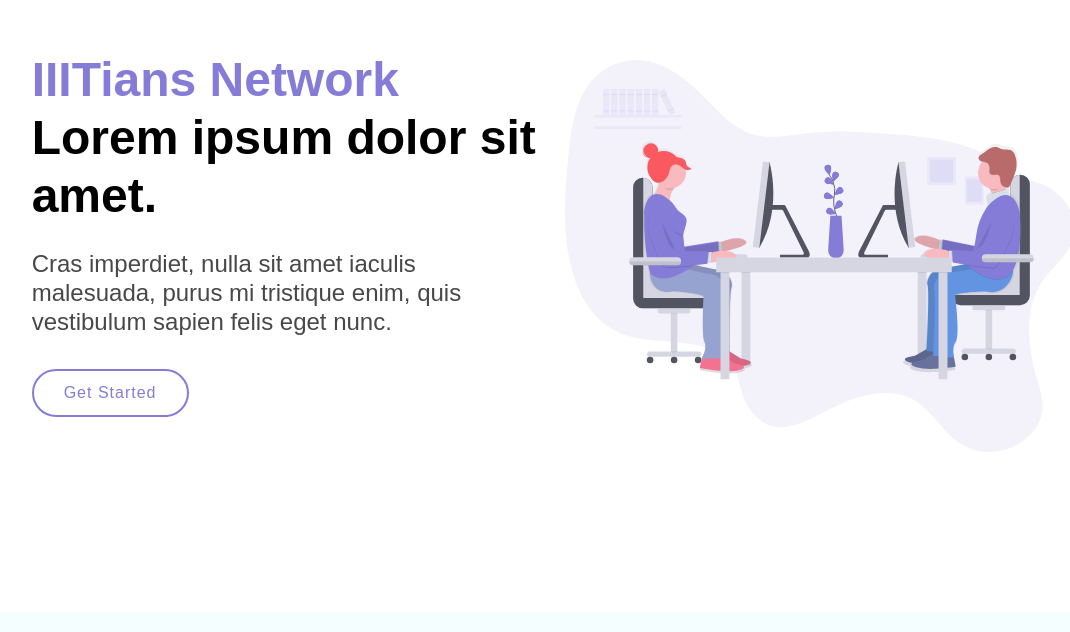
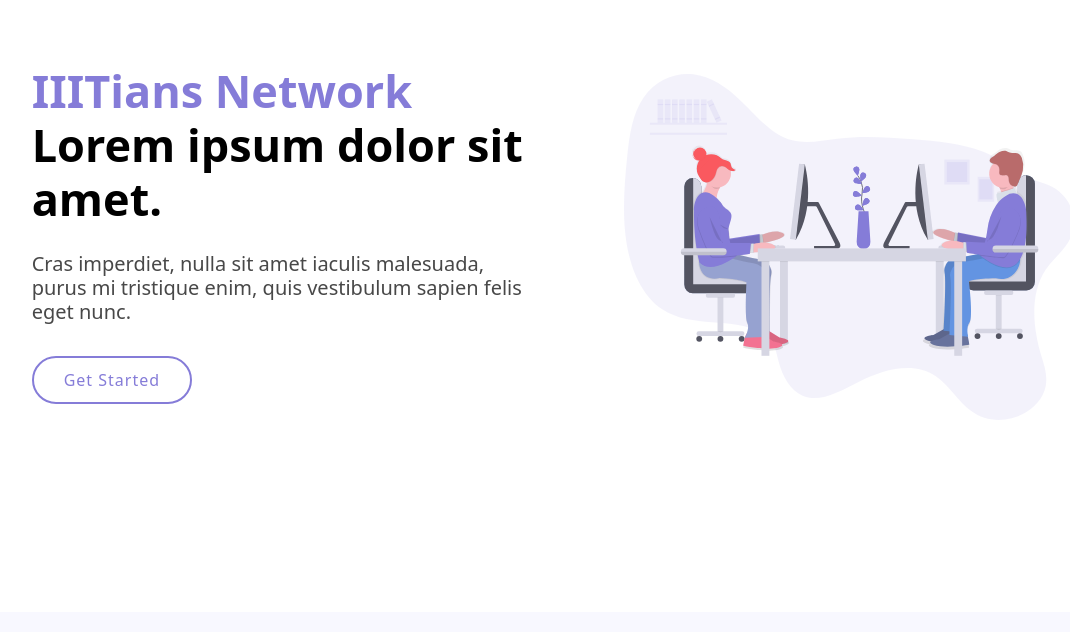
Before and after one commit to COMET-Labs/COMET-Frontend, a React (Create React App) app: page / in a window 1280 px wide. Shown: the part 168-800 px from the top of the page, without its empty margins (87-1157 px from the left). Built offline with nearby package versions, Linux system fonts and the light colour scheme.

Commit message:
Update index.css

```diff
--- a/src/index.css
+++ b/src/index.css
@@ -1,9 +1,28 @@
-*{
+body {
   margin: 0;
   padding: 0;
   box-sizing: border-box;
-  font-family: "Ubuntu",sans-serif;
+  font-family: -apple-system, BlinkMacSystemFont, 'Segoe UI', 'Roboto', 'Oxygen',
+    'Ubuntu', 'Cantarell', 'Fira Sans', 'Droid Sans', 'Helvetica Neue',
+    sans-serif;
+  -webkit-font-smoothing: antialiased;
+  -moz-osx-font-smoothing: grayscale;
 }
+
+code {
+  font-family: source-code-pro, Menlo, Monaco, Consolas, 'Courier New',
+    monospace;
+}
+
+section {
+  position: relative;
+  width: 100%;
+  height: 100%;
+  background-size: cover;
+  background-attachment: fixed;
+  background-repeat: no-repeat;
+}
+
 
 @media(min-width:993px) {
   #header {
@@ -15,14 +34,14 @@
 
 #header h1{
   margin: 0 0 10px 0;
-  font-size: 48px;
+  font-size: 45px;
   font-weight: 700;
   color: black;
 }
 
 #header h2{
   color: #484848;
-  font-size: 24px;
+  font-size: 20px;
 }
 #header .brand-name{
   color: #857CD8;
@@ -74,8 +93,12 @@
   }
 }
 
+.image{
+  width:450px;
+  height:600px;
+}
 
 .second_bg
 {
-  background-color: #f5feff ;
+  background-color: #F8F8FF ;
 }
```
